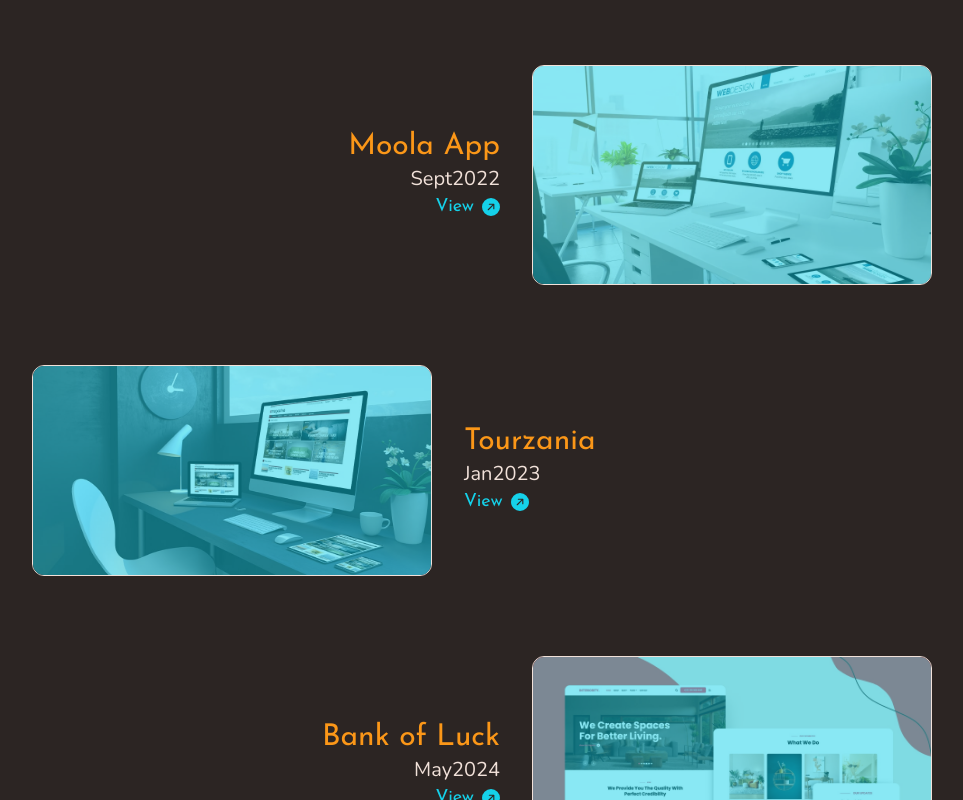
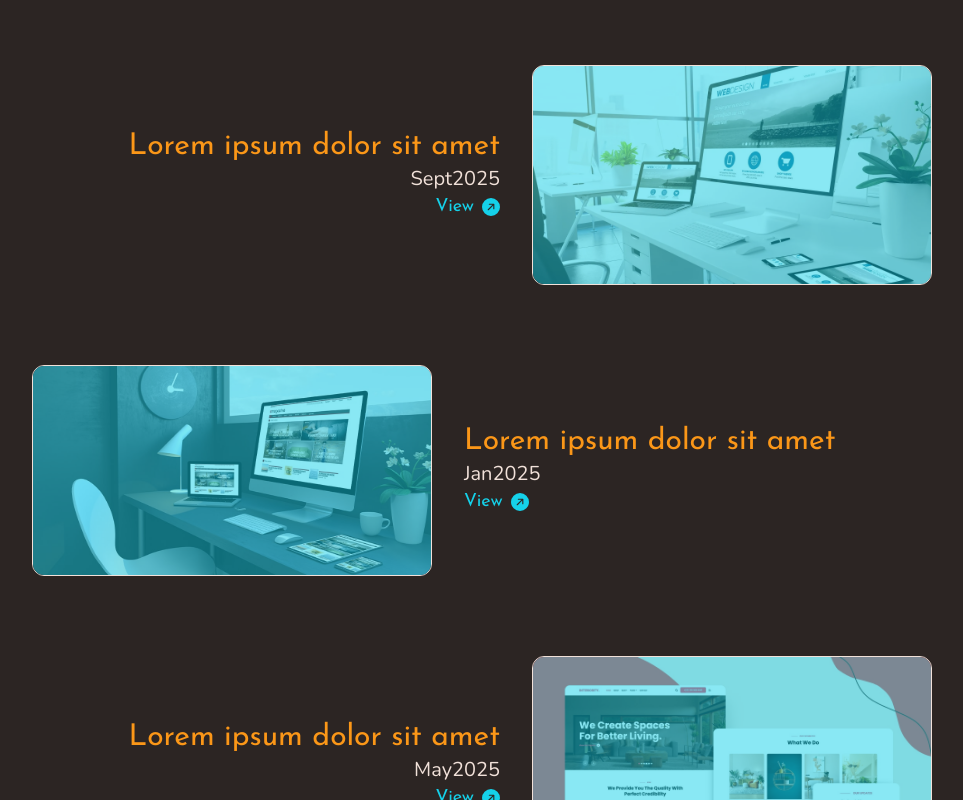
Before and after one commit to chicagorealtynow/chicagorealtynow-Demo_No_Routes_Single_Page_Portfolio, a React (Vite) app: page / in a window 1280 px wide. Shown: the part 3560-4360 px from the top of the page, without its empty margins (158-1121 px from the left). Built offline with nearby package versions, Linux system fonts and the light colour scheme.

Commit message:
Update ProjectsMain.jsx

```diff
--- a/src/components/projectsSection/ProjectsMain.jsx
+++ b/src/components/projectsSection/ProjectsMain.jsx
@@ -5,29 +5,29 @@ import { fadeIn } from "../../framerMotion/variants";
 
 const projects = [
   {
-    name: "Vacation of Africa",
+    name: "Lorem ipsum dolor sit amet",
     year: "Mar2022",
     align: "right",
     image: "/images/website-img-1.jpg",
     link: "#"
   },
   {
-    name: "Moola App",
-    year: "Sept2022",
+    name: "Lorem ipsum dolor sit amet",
+    year: "Sept2025",
     align: "left",
     image: "/images/website-img-2.webp",
     link: "#"
   },
   {
-    name: "Tourzania",
-    year: "Jan2023",
+    name: "Lorem ipsum dolor sit amet",
+    year: "Jan2025",
     align: "right",
     image: "/images/website-img-3.jpg",
     link: "#"
   },
   {
-    name: "Bank of Luck",
-    year: "May2024",
+    name: "Lorem ipsum dolor sit amet",
+    year: "May2025",
     align: "left",
     image: "/images/website-img-4.jpg",
     link: "#"
```
